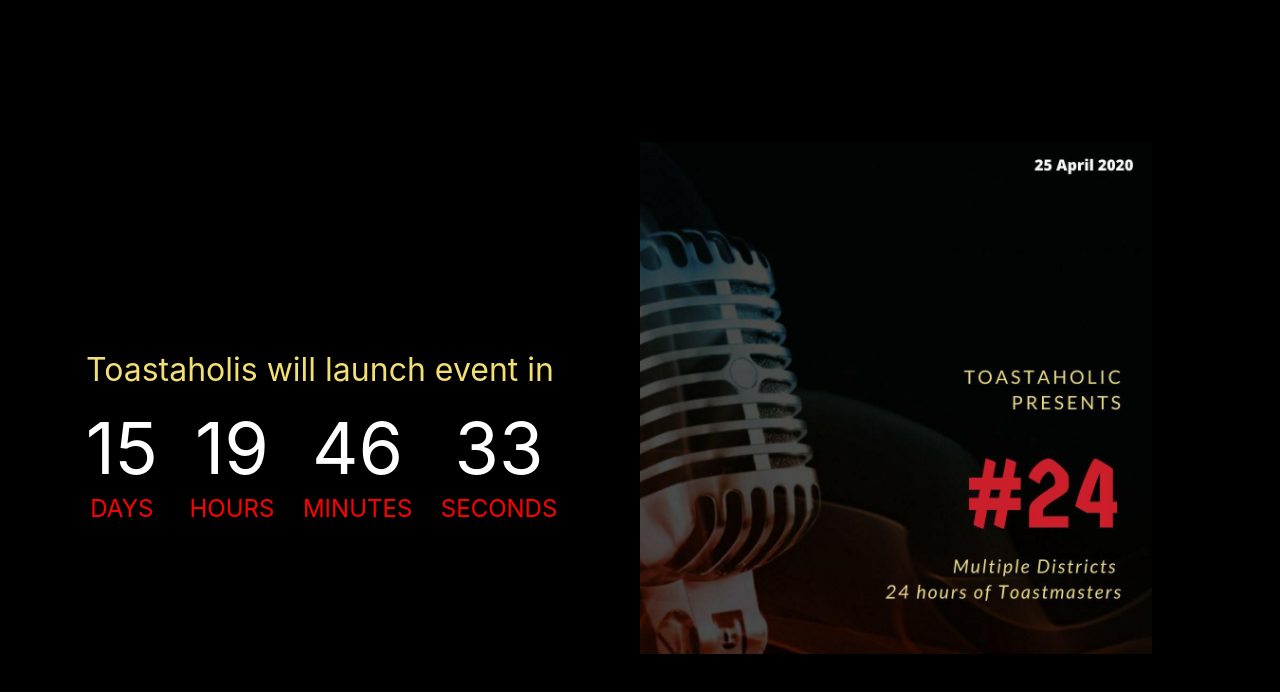
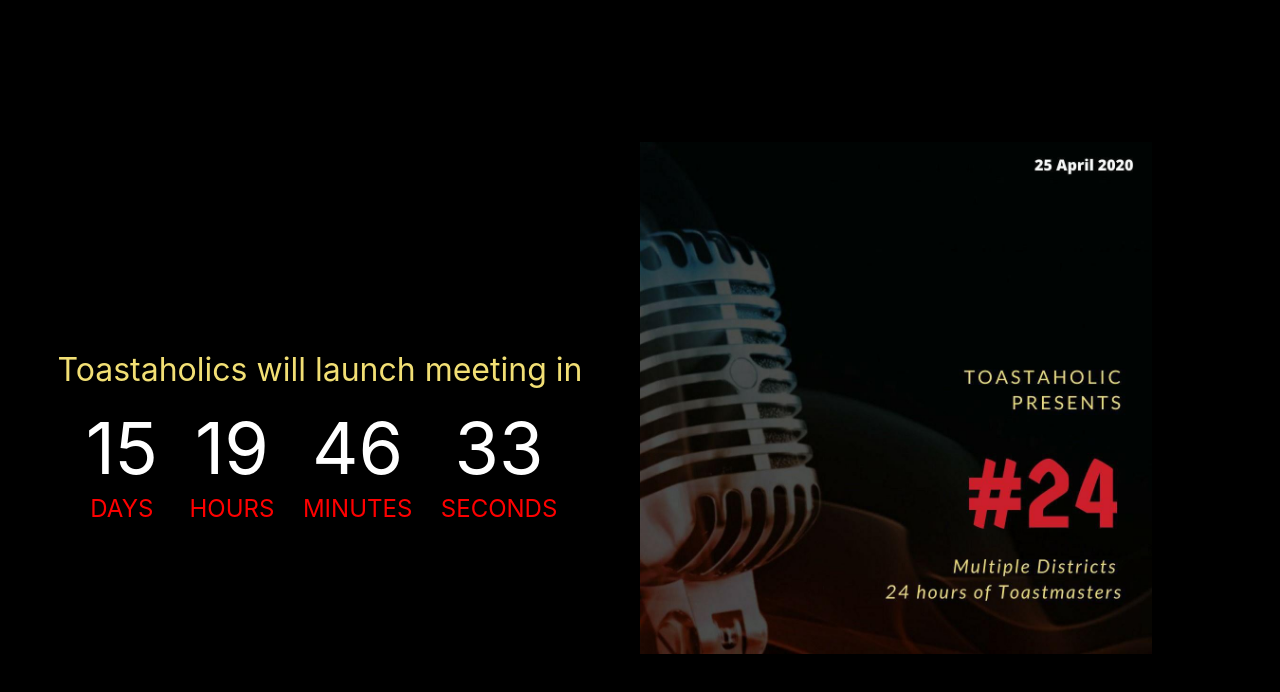
Before and after one commit to akshayemp/akshayemp.github.io, a plain HTML site: page index.html in a window 1280 px wide. Drawn offline with Linux system fonts and the light colour scheme.

Commit message:
New Commit

```diff
--- a/index.html
+++ b/index.html
@@ -19,7 +19,7 @@
       <br>
       <br>
       <br>
-  <h1>Toastaholis will launch event in</h1>
+  <h1>Toastaholics will launch meeting in</h1>
   <ul>
     <li><span id="days"></span><font color="red">days</li>
     <li><span id="hours"></span>Hours</li>
```
